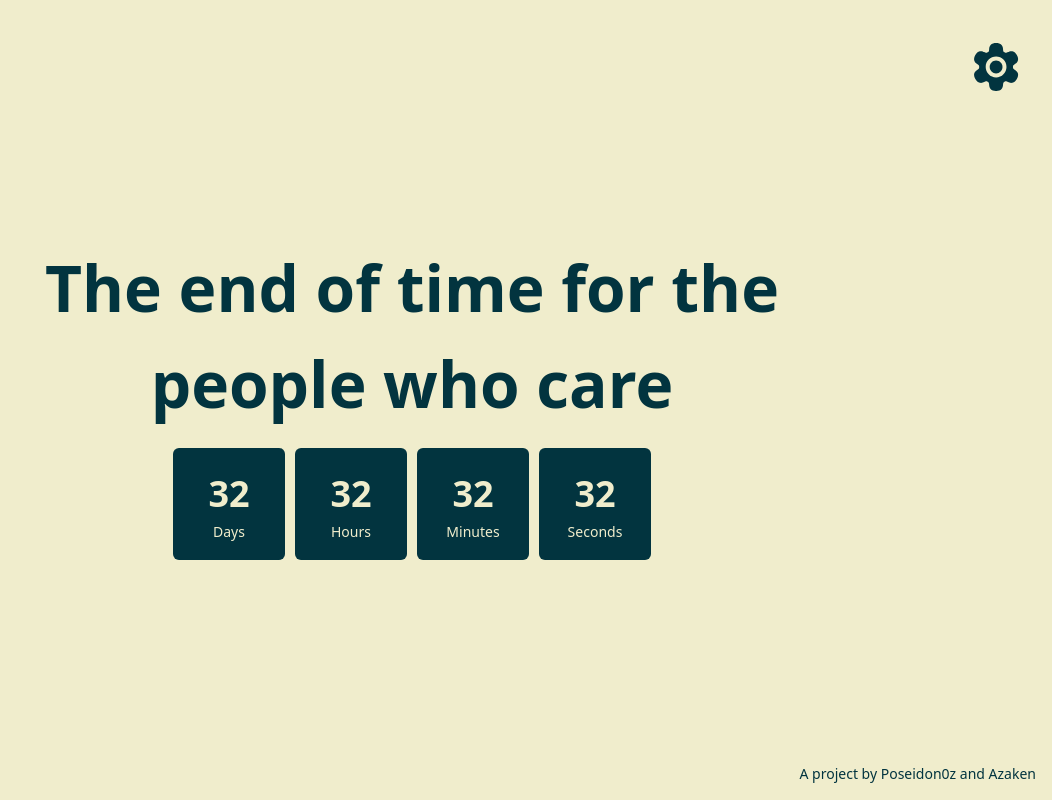
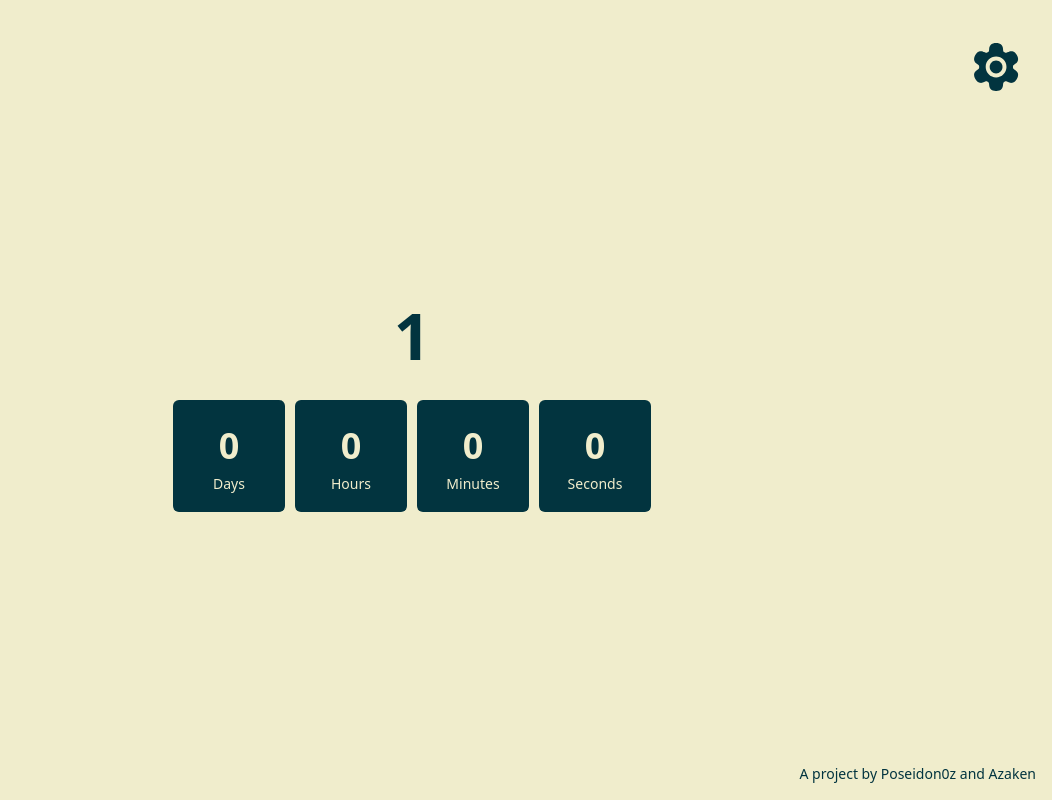
Before and after one commit to boredgamesorg/LinkCountdownTimer, a React (Vite) app: page /1 in a window 1280 px wide. Shown: the whole page, without its empty margins (228-1280 px from the left). Built offline with nearby package versions, Linux system fonts and the light colour scheme.

Commit message:
Added too many changes to make things work

```diff
--- a/src/EncoderDecoder/numberLookup.ts
+++ b/src/EncoderDecoder/numberLookup.ts
@@ -1,6 +1,9 @@
 import { Theme } from '../contexts/SiteData.tsx';
 
-const BASE_70_SYMBOLS = "ABCDEFGHIJKLMNOPQRSTUVWXYZabcdefghijklmnopqrstuvwxyz0123456789_*+,<>[]".split("");
+const BASE_70_SYMBOLS =
+  'ABCDEFGHIJKLMNOPQRSTUVWXYZabcdefghijklmnopqrstuvwxyz0123456789_*+,<>[]'.split(
+    ''
+  );
 const BASE_70 = BASE_70_SYMBOLS.length;
 
 interface TimerData {
@@ -10,7 +13,7 @@ interface TimerData {
 
 function encodeBase70(num: number): string {
   if (num === 0) return BASE_70_SYMBOLS[0];
-    let result = "";
+  let result = '';
   while (num > 0) {
     result = BASE_70_SYMBOLS[num % BASE_70] + result;
     num = Math.floor(num / BASE_70);
@@ -31,11 +34,11 @@ function encodeTimestamp(timestamp: number): string {
   const offsetSeconds = seconds;
   let encoded = encodeBase70(offsetSeconds);
 
-    return encoded.padStart(5, BASE_70_SYMBOLS[0]);
+  return encoded.padStart(7, BASE_70_SYMBOLS[0]);
 }
 
 function decodeTimestamp(encoded: string): number {
-    return (decodeBase70(encoded)) * 1000;
+  return decodeBase70(encoded) * 1000;
 }
 
 function encodeTheme(theme: number): string {
@@ -56,11 +59,10 @@ export function getTimerLink(time: number, theme: number): string {
 
 export function getTimerData(sublink: string): TimerData {
   return {
-        time: decodeTimestamp(sublink.substring(0, 5)),
-        theme: decodeTheme(sublink.substring(5)),
+    time: decodeTimestamp(sublink.substring(0, 7)),
+    theme: decodeTheme(sublink.substring(7)),
   };
 }
-
 
 // const timestamp = Date.now();
 // const theme = 123;
--- a/src/Handler.tsx
+++ b/src/Handler.tsx
@@ -59,7 +59,7 @@ function Handler() {
             }
           />
           <Route
-            path="/:content"
+            path="/:context"
             element={
               <Timer
                 primary={colours?.primary}
--- a/src/components/Timer.tsx
+++ b/src/components/Timer.tsx
@@ -1,22 +1,72 @@
+import { useState, useEffect } from 'react';
+
+import { useParams } from 'react-router-dom';
+import { getTimerData } from '../EncoderDecoder/numberLookup';
+
 interface Props {
-  header?: string;
-  primary?: string;
-  secondary?: string;
-  days?: number;
-  hours?: number;
-  minutes?: number;
-  seconds?: number;
+  primary: string;
+  secondary: string;
 }
 
-function Timer({
-  header = "The end of time for the people who care",
-  primary,
-  secondary,
-  days = 32,
-  hours = 32,
-  minutes = 32,
-  seconds = 32,
-}: Props) {
+const splitHeadingAndInfo = (
+  input: string
+): { heading: string; info: string } => {
+  const lastDashIndex = input.lastIndexOf('-');
+
+  if (lastDashIndex === -1) {
+    return { heading: input, info: '' }; // No '-' found, assume entire string is the heading
+  }
+
+  return {
+    heading: input.substring(0, lastDashIndex),
+    info: input.substring(lastDashIndex + 1),
+  };
+};
+
+const getTimeRemaining = (futureTimestamp: number) => {
+  const now = Date.now(); // Current time in milliseconds
+  let timeLeft = futureTimestamp - now; // Difference in milliseconds
+  // console.log(now, futureTimestamp, timeLeft);
+
+  if (timeLeft < 0) {
+    return { days: 0, hours: 0, minutes: 0, seconds: 0 }; // Return zero if time has passed
+  }
+
+  const days = Math.floor(timeLeft / (1000 * 60 * 60 * 24));
+  timeLeft %= 1000 * 60 * 60 * 24;
+
+  const hours = Math.floor(timeLeft / (1000 * 60 * 60));
+  timeLeft %= 1000 * 60 * 60;
+
+  const minutes = Math.floor(timeLeft / (1000 * 60));
+  timeLeft %= 1000 * 60;
+
+  const seconds = Math.floor(timeLeft / 1000);
+
+  return { days, hours, minutes, seconds };
+};
+
+function Timer({ primary, secondary }: Props) {
+  // const navigate = useNavigate();
+
+  const { context } = useParams();
+  // console.log('Context: ', context);
+
+  const result = splitHeadingAndInfo(context || 'Error, check the link');
+
+  const header = result.heading;
+  const time = getTimerData(result.info).time;
+  const [vals, setVals] = useState(getTimeRemaining(time));
+
+  useEffect(() => {
+    const interval = setInterval(() => {
+      // console.log('vals: ', vals);
+      setVals(getTimeRemaining(time));
+    }, 1000);
+
+    return () => clearInterval(interval);
+  }, [time]);
+
   return (
     <div className="w-7/12 flex flex-col justify-center items-center">
       <div
@@ -31,28 +81,28 @@ function Timer({
           style={{ color: primary, backgroundColor: secondary }}
           className="w-28 h-28 flex flex-col items-center justify-center rounded-md"
         >
-          <div className="text-4xl font-bold m-2">{days}</div>
+          <div className="text-4xl font-bold m-2">{vals.days}</div>
           <div className="text-sm">Days</div>
         </div>
         <div
           style={{ color: primary, backgroundColor: secondary }}
           className="w-28 h-28 flex flex-col items-center justify-center rounded-md"
         >
-          <div className="text-4xl font-bold m-2">{hours}</div>
+          <div className="text-4xl font-bold m-2">{vals.hours}</div>
           <div className="text-sm">Hours</div>
         </div>
         <div
           style={{ color: primary, backgroundColor: secondary }}
           className="w-28 h-28 flex flex-col items-center justify-center rounded-md"
         >
-          <div className="text-4xl font-bold m-2">{minutes}</div>
+          <div className="text-4xl font-bold m-2">{vals.minutes}</div>
           <div className="text-sm">Minutes</div>
         </div>
         <div
           style={{ color: primary, backgroundColor: secondary }}
           className="w-28 h-28 flex flex-col items-center justify-center rounded-md"
         >
-          <div className="text-4xl font-bold m-2">{seconds}</div>
+          <div className="text-4xl font-bold m-2">{vals.seconds}</div>
           <div className="text-sm">Seconds</div>
         </div>
       </div>
--- a/src/screens/LandingPage.tsx
+++ b/src/screens/LandingPage.tsx
@@ -3,7 +3,7 @@ import { toast } from 'react-toastify';
 
 import { SiteData } from '../contexts/SiteData';
 import { useContext } from 'react';
-import { getTimerLink } from '../EncoderDecoder/numberLookup';
+import { getTimerData, getTimerLink } from '../EncoderDecoder/numberLookup';
 
 import { useNavigate } from 'react-router-dom';
 
@@ -55,8 +55,14 @@ function LandingPage({ color, color2 }: Props) {
       100 * context.theme.font +
       10 * context.theme.color +
       context.theme.design;
+    console.log('dateTime:', dateTime);
+    console.log('timeStamp:', timestamp);
+    new Promise((resolve) => setTimeout(resolve, 5000));
+    const link = getTimerLink(timestamp, themeVal);
 
-    const link = getTimerLink(timestamp, themeVal);
+    console.log('link: ', link);
+    const decode = getTimerData(link);
+    console.log(decode);
 
     navigate('/' + text + '-' + link);
   };
```
Lines whose indentation alone changed are shown as unchanged.
